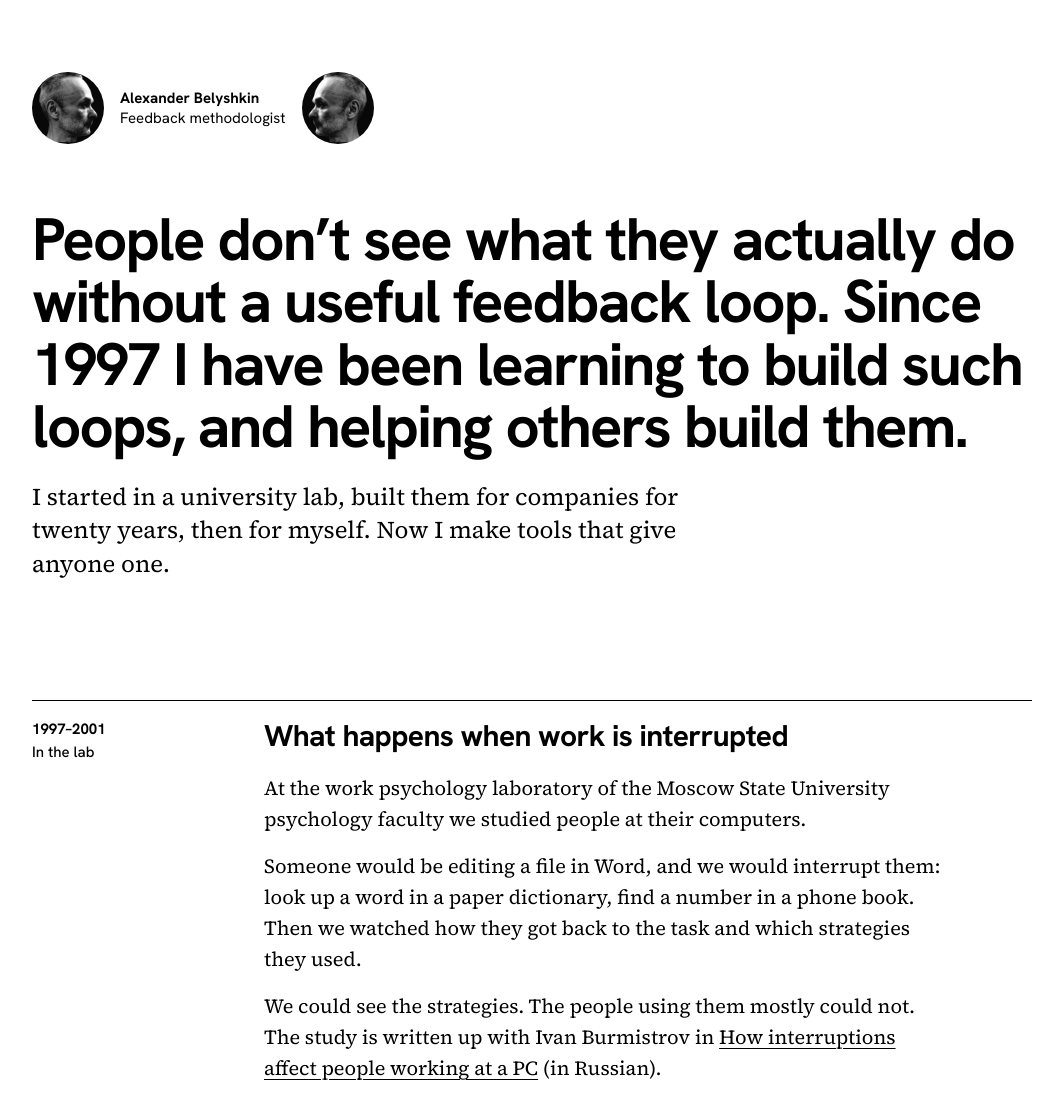
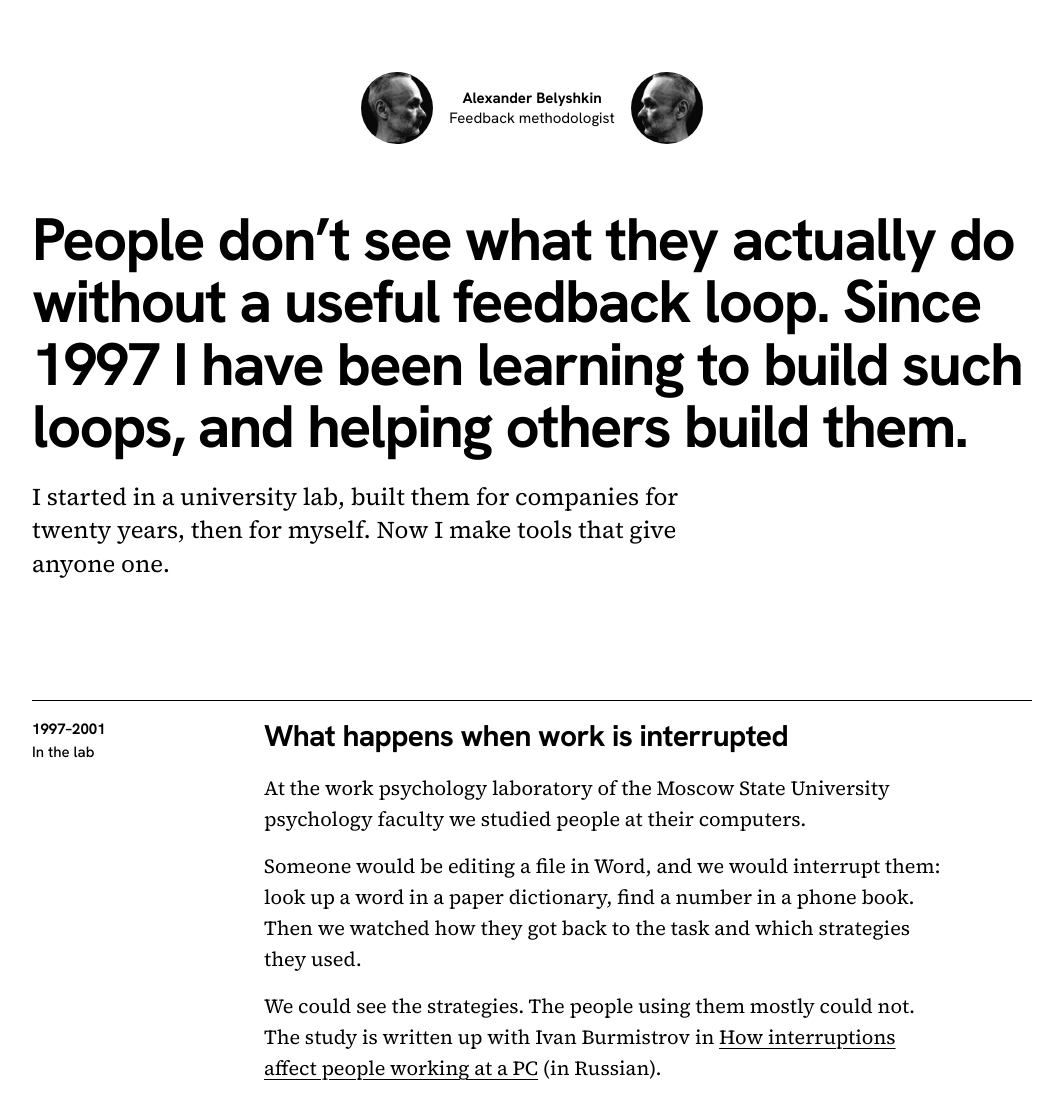
Before and after one commit to baabroad1-rgb/play-of-time, a plain HTML site: page baa/index.html in a window 1280 px wide. Shown: the top 1100 px of the page, without its empty margins (108-1160 px from the left). Drawn offline with Linux system fonts and the light colour scheme.

Commit message:
baa: портреты и подпись по центру страницы
Co-Authored-By: Claude Opus 5.5 <noreply@anthropic.com>
Claude-Session: https://claude.ai/code/session_01BDtVaUdwnBKSxykXmhjaAn

```diff
--- a/baa/index.html
+++ b/baa/index.html
@@ -50,7 +50,7 @@ a:hover { text-decoration-thickness: 2px; }
   padding-left: max(20px, env(safe-area-inset-left, 0px));
   padding-right: max(20px, env(safe-area-inset-right, 0px));
 }
-.who { display: flex; align-items: center; gap: 16px; margin-bottom: clamp(32px, 6vw, 64px); font-family: var(--sans); font-size: 15px; line-height: 1.35; }
+.who { display: flex; align-items: center; justify-content: center; text-align: center; gap: 16px; margin-bottom: clamp(32px, 6vw, 64px); font-family: var(--sans); font-size: 15px; line-height: 1.35; }
 .who img { width: 72px; height: 72px; display: block; flex: none; border-radius: 50%; object-fit: cover; }
 .who img.mirror { transform: scaleX(-1); }   /* the same portrait, turned to face the one on the left */
 .who p { margin: 0; }
```
